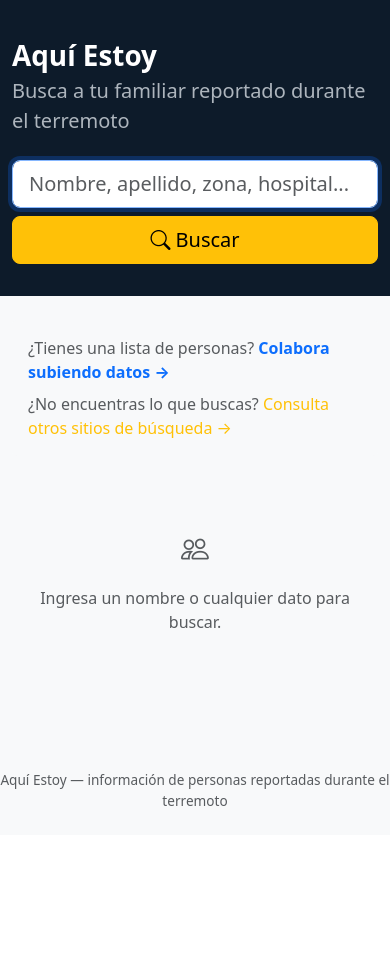
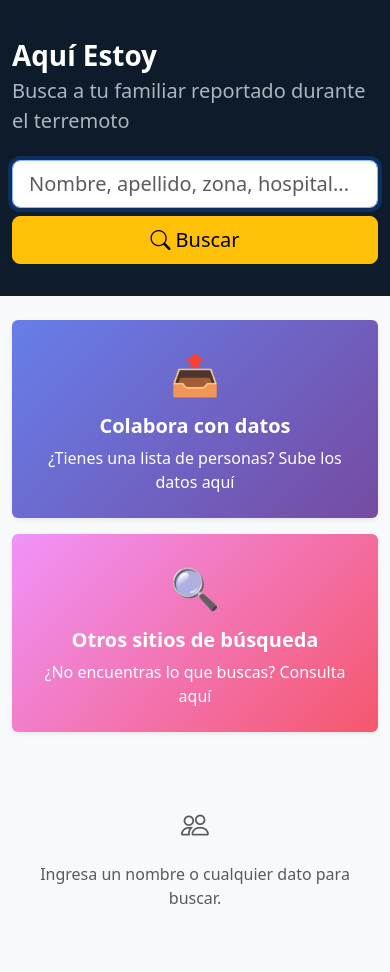
Before and after one commit to rypptc/aquiestoy, a Flask app: page / in a window 390 px wide. Shown: the part 57-1029 px from the top of the page. Before the commit the page ends 863 px from the top, so only its background shows below. Run offline with Flask 3, Linux system fonts and the light colour scheme; data that the repository does not hold is empty.

Commit message:
Improve call-to-action section with cards and icons
- Visual cards with gradients
- Icons for each action
- Better contrast and visibility
- Responsive layout

Co-Authored-By: Claude Haiku 4.5 <noreply@anthropic.com>

```diff
--- a/templates/index.html
+++ b/templates/index.html
@@ -23,19 +23,30 @@
 </div>
 
 <div class="container mt-4">
-  <div class="mb-4 p-3" style="background: #f8f9fa; border-radius: 5px;">
-    <p class="text-muted mb-2">
-      ¿Tienes una lista de personas?
-      <a href="{{ url_for('auth.register') }}" class="text-primary text-decoration-none fw-bold">
-        Colabora subiendo datos →
+  <div class="row g-3 mb-4">
+    <div class="col-md-6">
+      <a href="{{ url_for('auth.register') }}" class="text-decoration-none">
+        <div class="card border-0 shadow-sm h-100" style="background: linear-gradient(135deg, #667eea 0%, #764ba2 100%); color: white; transition: transform 0.3s;">
+          <div class="card-body text-center py-4">
+            <div style="font-size: 40px; margin-bottom: 10px;">📤</div>
+            <h5 class="card-title fw-bold">Colabora con datos</h5>
+            <p class="card-text mb-0">¿Tienes una lista de personas? Sube los datos aquí</p>
+          </div>
+        </div>
       </a>
-    </p>
-    <p class="text-muted mb-0">
-      ¿No encuentras lo que buscas?
-      <a href="{{ url_for('public.recursos') }}" class="text-warning text-decoration-none">
-        Consulta otros sitios de búsqueda →
+    </div>
+
+    <div class="col-md-6">
+      <a href="{{ url_for('public.recursos') }}" class="text-decoration-none">
+        <div class="card border-0 shadow-sm h-100" style="background: linear-gradient(135deg, #f093fb 0%, #f5576c 100%); color: white; transition: transform 0.3s;">
+          <div class="card-body text-center py-4">
+            <div style="font-size: 40px; margin-bottom: 10px;">🔍</div>
+            <h5 class="card-title fw-bold">Otros sitios de búsqueda</h5>
+            <p class="card-text mb-0">¿No encuentras lo que buscas? Consulta aquí</p>
+          </div>
+        </div>
       </a>
-    </p>
+    </div>
   </div>
 
   {% if paginacion.items %}
```
